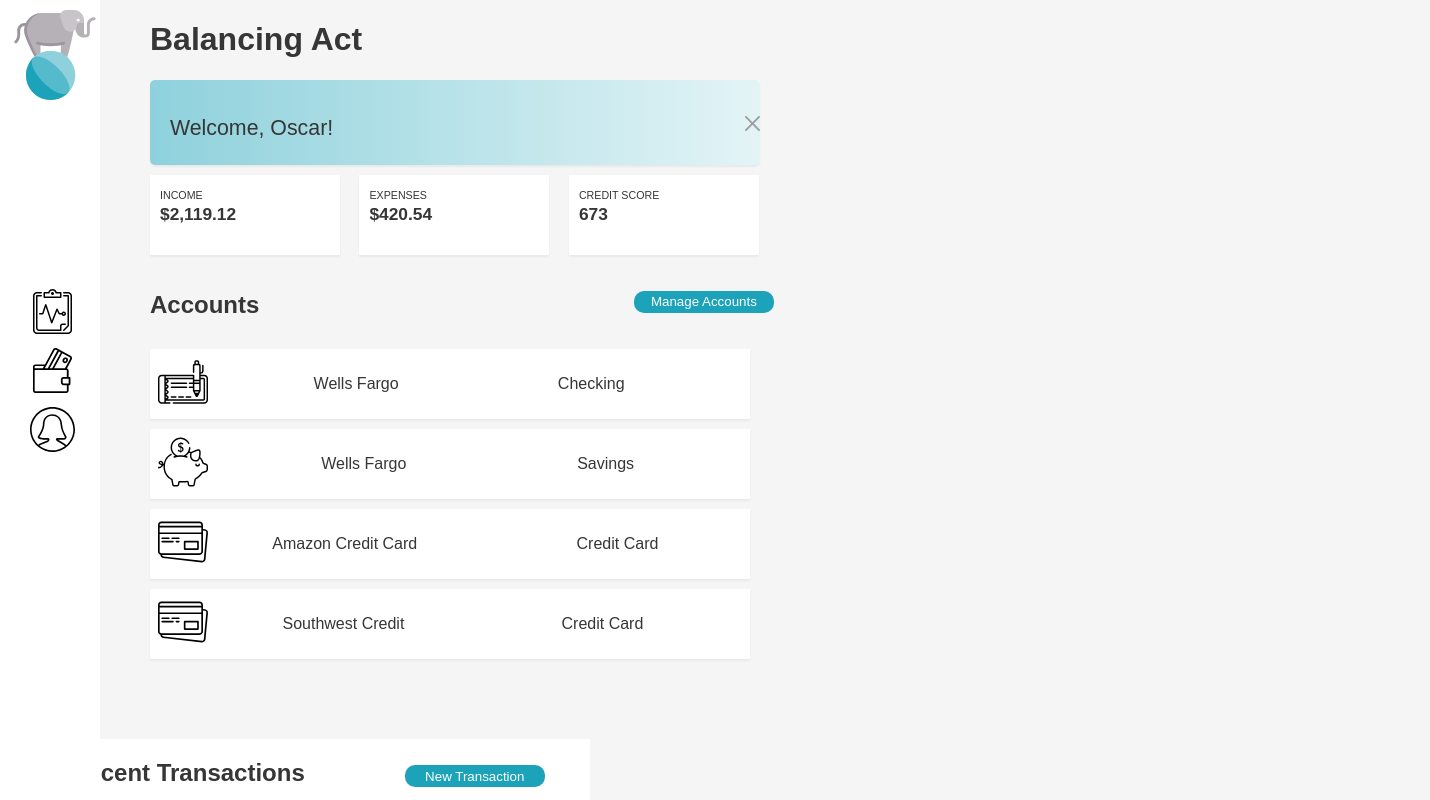
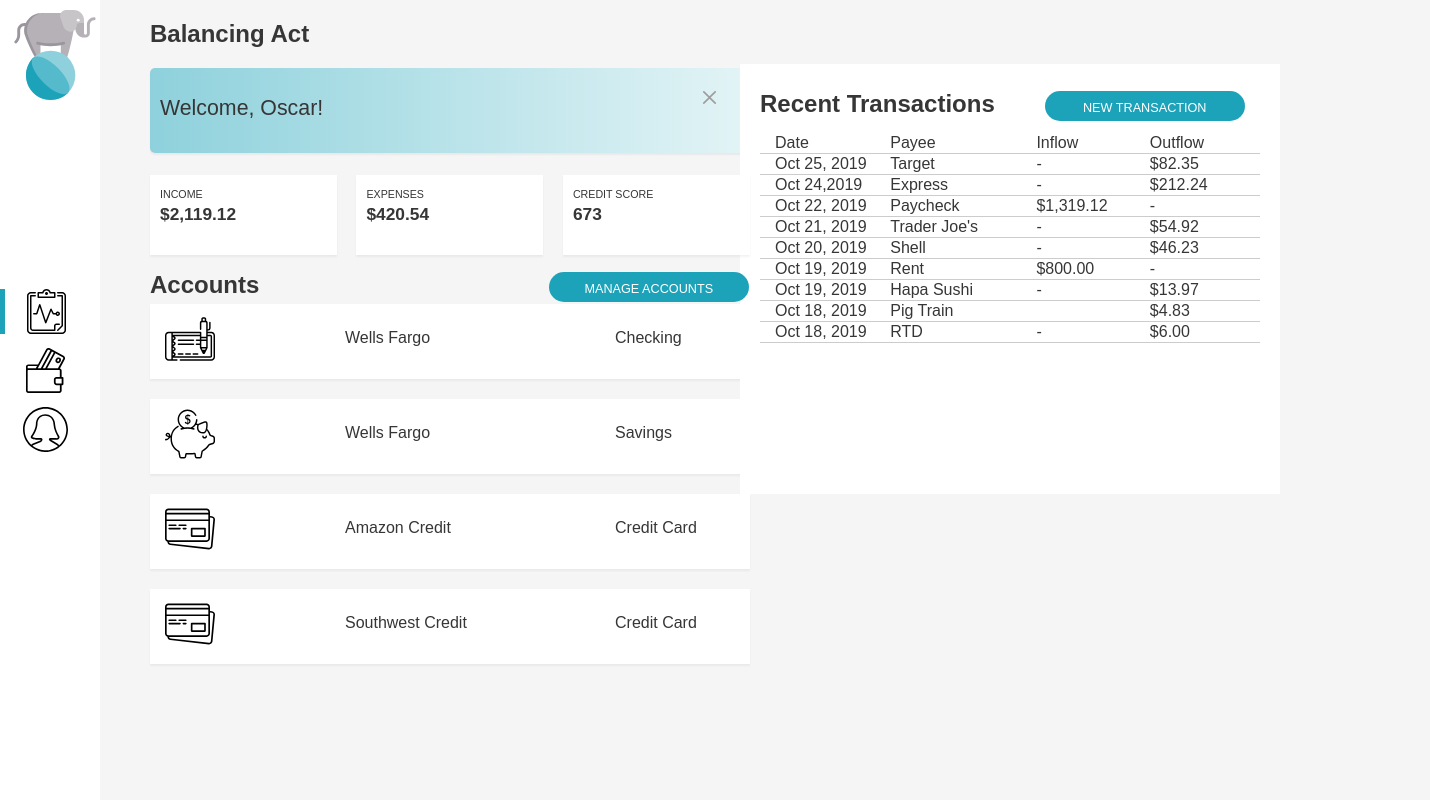
Before and after one commit to dross0717/balancing-act, a plain HTML site: page index.html in a window 1280 px wide. Shown: the top 800 px of the page, 1430 px wide, since content can reach past the window. Drawn offline with Linux system fonts and the light colour scheme; a web font is replaced by a local one.

Commit message:
Add refactoring

```diff
--- a/index.html
+++ b/index.html
@@ -5,16 +5,16 @@
     <script type="text/javascript" src="main.js"></script>
   </head>
   <body>
-  <div class="column1of2">
+  <section class="container">
       <nav>
         <img src="assets/elephant.svg" class="logo">
         <ul>
-            <li> <img src="assets/dashboard.svg">
-            <li> <img src="assets/transaction.svg">
-            <li> <img src="assets/profile.svg">
+            <li> <img src="assets/dashboard.svg" id="dash">
+            <li> <img src="assets/transaction.svg" id="wallet">
+            <li> <img src="assets/profile.svg" id="profile">
         </ul>
       </nav>
-      <h1> Balancing Act </h1>
+    <h1> Balancing Act </h1>
       <div class="welcome" id="jsbox">
         <p class="welcome"> Welcome, Oscar! <img src="assets/close.svg" onclick="removeElem();" class="close"> </p> </div>
       <section class="facts income">
@@ -29,61 +29,33 @@
   <!-- <div class="accounts"> -->
     <p><h2 class="accounts"> Accounts </h2>
       <div class="button1">
-        <button type="button" class="button"> Manage Accounts </button> </div>
-
-  <table class="accounts account1">
-    <tr>
-      <td><img src="assets/checking.svg" class="checking"> </td>
-      <td>Wells Fargo</td>
-      <td>Checking</td>
-    </tr>
-  </table>
-  <table class="accounts account2">
-    <tr>
-      <td><img src="assets/savings.svg" class="savings"></td>
-      <td>Wells Fargo</td>
-      <td>Savings</td>
-    </tr>
-  </table>
-  <table class="accounts account3">
-    <tr>
-      <td><img src="assets/credit-card.svg" class="amazoncc"> </td>
-      <td>Amazon Credit Card</td>
-      <td>Credit Card</td>
-    </tr>
-  </table>
-  <table class="accounts account4">
-    <tr>
-      <td><img src="assets/credit-card.svg" class="southwestcc"></td>
-      <td>Southwest Credit</td>
-      <td>Credit Card</td>
-    </tr>
-  </table>
-
-      <!-- <div class="checking">
-        <p class="checking">
-          <img src="assets/checking.svg" class="checking"> Wells Fargo</p>
-          <p class="checking1"> Checking </p></div>
+        <button type="button" class="button"> MANAGE ACCOUNTS </button> </div>
+      <div class="checking">
+        <img src="assets/checking.svg" class="checking">
+          <div class="checking1">Wells Fargo</div>
+          <div class="checking2">Checking</div>
+      </div>
       <div class="savings" >
-        <p class="savings">
-          <img src="assets/savings.svg" class="savings"> Wells Fargo</p>
-          <p class="savings1"> Savings </p></div>
+          <img src="assets/savings.svg" class="savings">
+          <div class="savings1">Wells Fargo</div>
+          <div class="savings2">Savings</div>
+      </div>
       <div class="amazon">
-        <p class="amazon">
-          <img src="assets/credit-card.svg" class="amazoncc">Amazon Credit</p>
-          <p class="amazoncc">Credit Card</p></div>
+          <img src="assets/credit-card.svg" class="amazoncc">
+          <div class="amazon1">Amazon Credit</div>
+          <div class="amazoncc">Credit Card</div>
+      </div>
       <div class="southwest">
-        <p class="southwest">
-          <img src="assets/credit-card.svg" class="southwestcc">Southwest Credit</p>
-          <p class="southwestcc">Credit Card</p></div> -->
-    </div>
-
+          <img src="assets/credit-card.svg" class="southwestcc">
+          <div class="southwest1">Southwest Credit</div>
+          <div class="southwestcc">Credit Card</div>
+      </div>
   <div class="column2of2">
     <div class="transtable">
       <table class="transactions">
         <p><h2 class="recenttrans">Recent Transactions</h2>
           <div class="button2">
-            <button type="button" class="button">New Transaction</button> </div>
+            <button type="button" class="button">NEW TRANSACTION</button> </div>
       <tr class="trans">
         <td id="date">Date</td>
         <td id="payee">Payee</td>
@@ -145,5 +117,7 @@
       </tr>
     </table>
   </div>
+</div>
+</section>
 </body>
 </html>
--- a/styles.css
+++ b/styles.css
@@ -2,8 +2,9 @@
   color:  #363636;
   font-family: 'Biryani', sans-serif;
 }
+
 nav {
-    background-color: white;
+  background-color: white;
   width: 100px;
   position: fixed;
   top: 0;
@@ -19,20 +20,35 @@ div.navicons {
 
 nav img {
   width: 75%;
-  margin-left: -10px;
+  margin-left: -40px;
   margin-top: 10px;
+}
+
+#dash {
+  border-left: solid 5px #1CA3BA;
+  padding-left:19px;
+}
+
+#wallet,
+#profile {
+  padding-left:23px;
 }
 
 ul {
   list-style: none;
   margin-top: 175px;
+}
+
+section.container {
+  width:100%;
+  margin-left: 150px;
 
 }
-.column1of2 {
-  float: left;
-  margin-left: 150px;
-  /* margin-right: 100px; */
-
+.column2of2 {
+  float: right;
+  width: 50%;
+  margin-top:-700px;
+  margin-right: 50px;
 }
 
 body{
@@ -50,6 +66,7 @@ img.logo {
   margin-left: 10px;
   margin-top: 10px;
 }
+
 div.welcome {
   border-radius: 5px;
   border-style: hidden;
@@ -58,21 +75,21 @@ div.welcome {
   background-image: linear-gradient(to right, #8ED1DC , #E3F4F6);
   margin-bottom: 10px;
   padding-top: 15px;
-  padding-left: 10px;
   box-shadow: 0px 2px 2px 0px rgba(0,0,0,0.05);
 }
+
 p.welcome {
   font-size: 16pt;
   position: relative;
   margin-left:10px;
-
+  margin-top: 10px;
 }
 
 img.close {
-  width: 15px;
+  width: 13px;
   position: absolute;
-  top: 0;
-  right: 0;
+  margin-left: 380px;
+  margin-top: -5px;
 }
 
 section.facts {
@@ -80,16 +97,12 @@ section.facts {
   border-style: hidden;
   display: inline-block;
   margin-right: 15px;
-  width: 180px;
+  margin-top: 12px;
+  width: 177px;
   height: 80px;
   padding-left: 10px;
   box-shadow:0px 2px 2px 0px rgba(0,0,0,0.05);
 }
-
-/* button.manage,
-div.accounts {
-  display: inline-block;
-} */
 
 section #amount {
 font-size: 13pt;
@@ -110,69 +123,109 @@ div.button1 {
 button.button {
   background-color:#1CA3BA;
   border-style: hidden;
-  border-radius: 10px;
-  height:22px;
-  width: 140px;
+  border-radius: 15px;
+  height:30px;
+  width: 200px;
   color:white;
-  margin-left: 100px;
-  font-size: 10pt;
-
+  font-size: 9.5pt;
+  margin-right:10px;
+  padding-top: 5px;
 }
 
 div.button1 {
-  float:right;
+  /* float:right; */
   margin-top: 20px;
+  margin-left: 285px;
 }
 
 button.button:hover {
   background-color:#1CA3BA;
-  border-style: hidden;
-  border-radius: 10px;
+  border-style: solid;
+  border-color: white;
   font-weight: bold;
+}
+
+div.checking,
+div.savings,
+div.amazon,
+div.southwest {
+  width: 600px;
+  height:75px;
+  background-color: white;
+  margin-top: 20px;
+  box-shadow:0px 2px 2px 0px rgba(0,0,0,0.05);
 
 }
 
-.checking  {
-  width: 50px;
-}
-.savings {
-  width:50px;
-}
-.amazoncc {
-  width:50px
-}
-.southwestcc {
-  width: 50px;
+div.checking {
+  margin-top: -15px;
 }
 
-
-table.accounts {
-  background-color:white;
-  border-style: hidden;
-  width: 600px;
-  height: 70px;
-  margin-top: 10px;
-  box-shadow:0px 2px 2px 0px rgba(0,0,0,0.05);
-
-}
 img.savings,
 img.checking,
 img.amazoncc,
 img.southwestcc {
-  padding-left: 5px;
+  padding-left: 15px;
+  width: 50px;
+  padding-top: 10px;
+  position: relative;
 }
-.column2of2 {
-  float:left;
-  margin-left: 50px;
+
+div.checking1,
+div.checking2,
+img.checking {
+  display: inline-block;
 
 }
+
+div.savings1,
+div.savings2,
+img.savings {
+  display: inline-block;
+}
+
+div.amazon1,
+div.amazoncc,
+img.amazoncc {
+  display: inline-block;
+}
+
+div.southwest1,
+div.southwestcc,
+img.southwestcc {
+  display: inline-block;
+
+}
+
+div.checking1,
+div.savings1,
+div.amazon1,
+div.southwest1 {
+  margin-left: 130px;
+  position: absolute;
+  margin-top: 25px;
+}
+
+div.checking2,
+div.savings2,
+div.amazoncc,
+div.southwestcc {
+  margin-left: 400px;
+  position: absolute;
+  margin-top: 25px;
+}
+
+div.southwest {
+  margin-bottom: 20px;
+}
+
 table.transactions {
   box-shadow; 0px 2px 2px 0px rgba(0,0,0,0.05);
   border-collapse: collapse;
   margin-left: 20px;
   margin-right: 20px
+}
 
-}
 h2.recenttrans,
 div.button2 {
   display: inline-block;
@@ -180,33 +233,36 @@ div.button2 {
 
 h2.recenttrans {
   margin-left: 20px;
+  margin-bottom: 15px;
+  padding-top: 20px;
 }
+
 div.button2 {
   padding-right:5px;
+  margin-left: 50px;
 }
-/* div.newtrans {
-  background-color:#1CA3BA;
-  border-style: hidden;
-  border-radius: 10px;
-  height: 10px;
-  width: 150px;
-} */
+
+
 div.transtable {
   background-color:white;
   width:540px;
   height:430px;
   margin-top: 80px;
 }
+
 #date {
   width:125px;
   padding-left: 15px;
 }
+
 #payee {
   width:160px;
 }
+
 #inflow {
   width:120px;
 }
+
 #outflow {
   width: 120px;
 }
```
